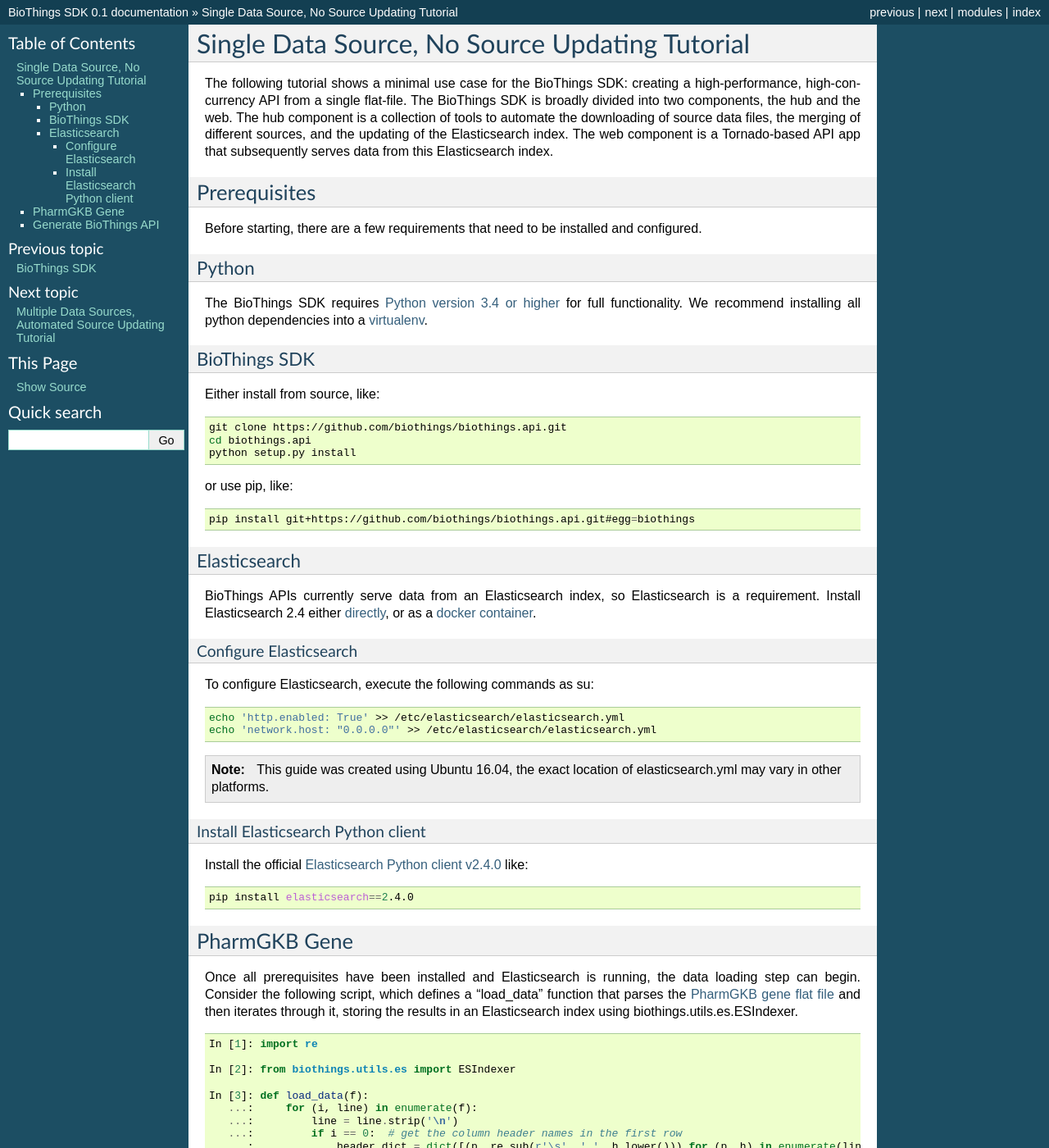
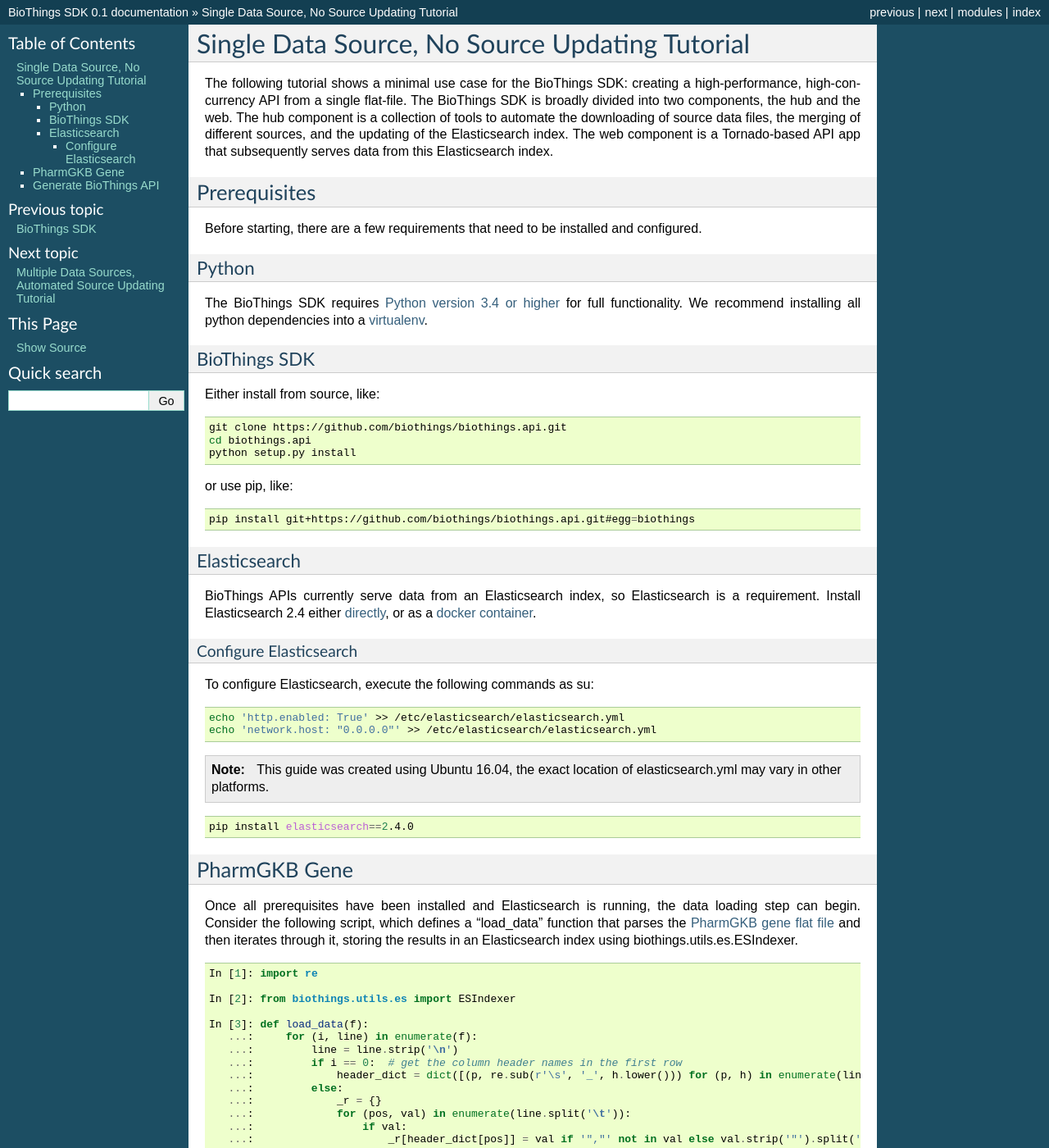
Before and after one commit to biothings/biothings.api, a Sphinx documentation site: the page built from docs/doc/single_source_tutorial.rst, in a window 1280 px wide and 1400 px high. Shown: the whole window at 82% size. Built offline with Sphinx 7.4.7, drawn with Linux system fonts in a browser that asks for light colours.

Commit message:
Removing elasticsearch python client installation instructions

```diff
--- a/docs/doc/single_source_tutorial.rst
+++ b/docs/doc/single_source_tutorial.rst
@@ -55,11 +55,6 @@
     echo 'network.host: "0.0.0.0"' >> /etc/elasticsearch/elasticsearch.yml
 
 .. note:: This guide was created using Ubuntu 16.04, the exact location of elasticsearch.yml may vary in other platforms.
-
-Install Elasticsearch Python client
-+++++++++++++++++++++++++++++++++++
-
-Install the official `Elasticsearch Python client v2.4.0 <http://elasticsearch-py.readthedocs.io/en/2.4.0/>`_ like:
 
 .. code-block:: bash
 
```
